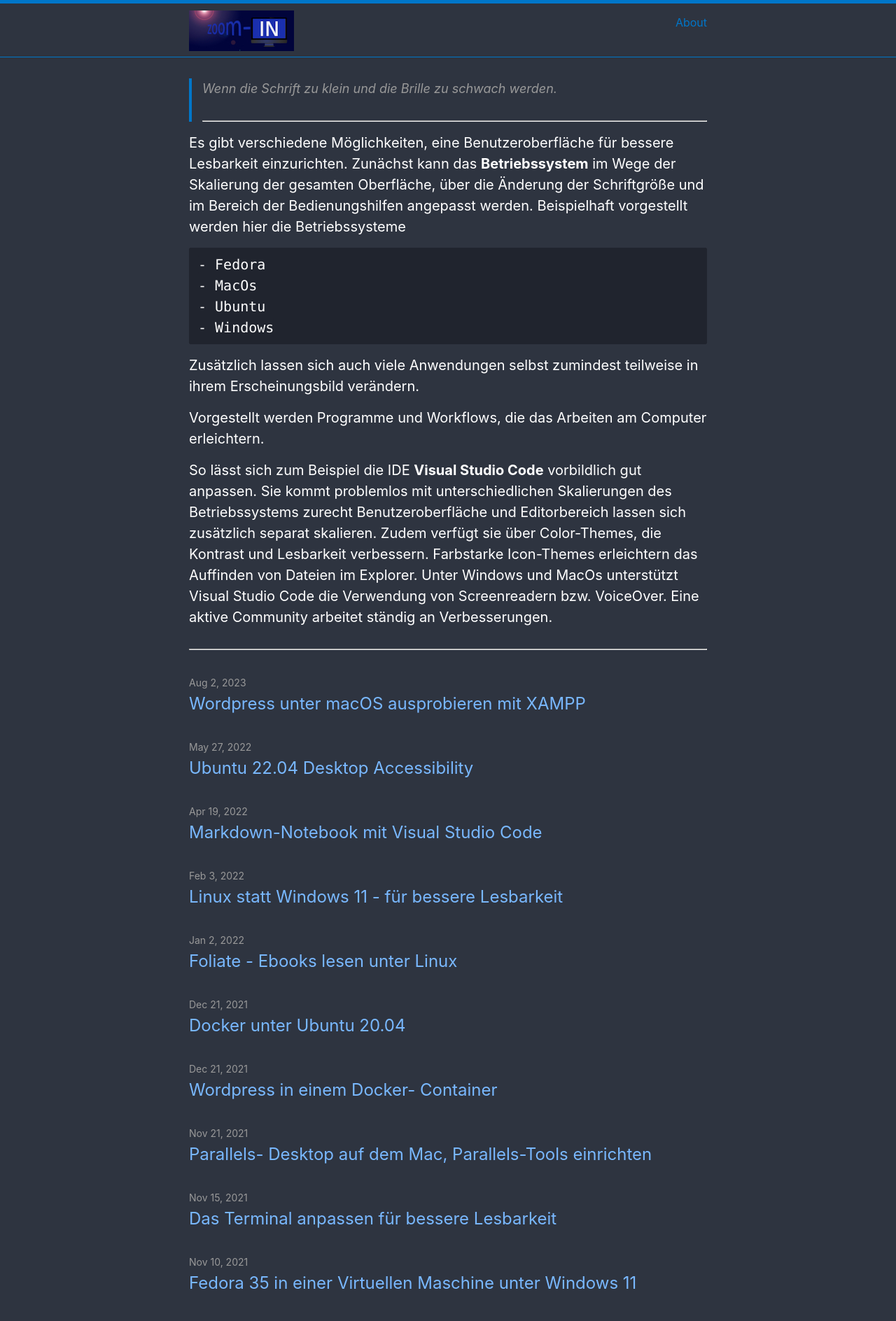
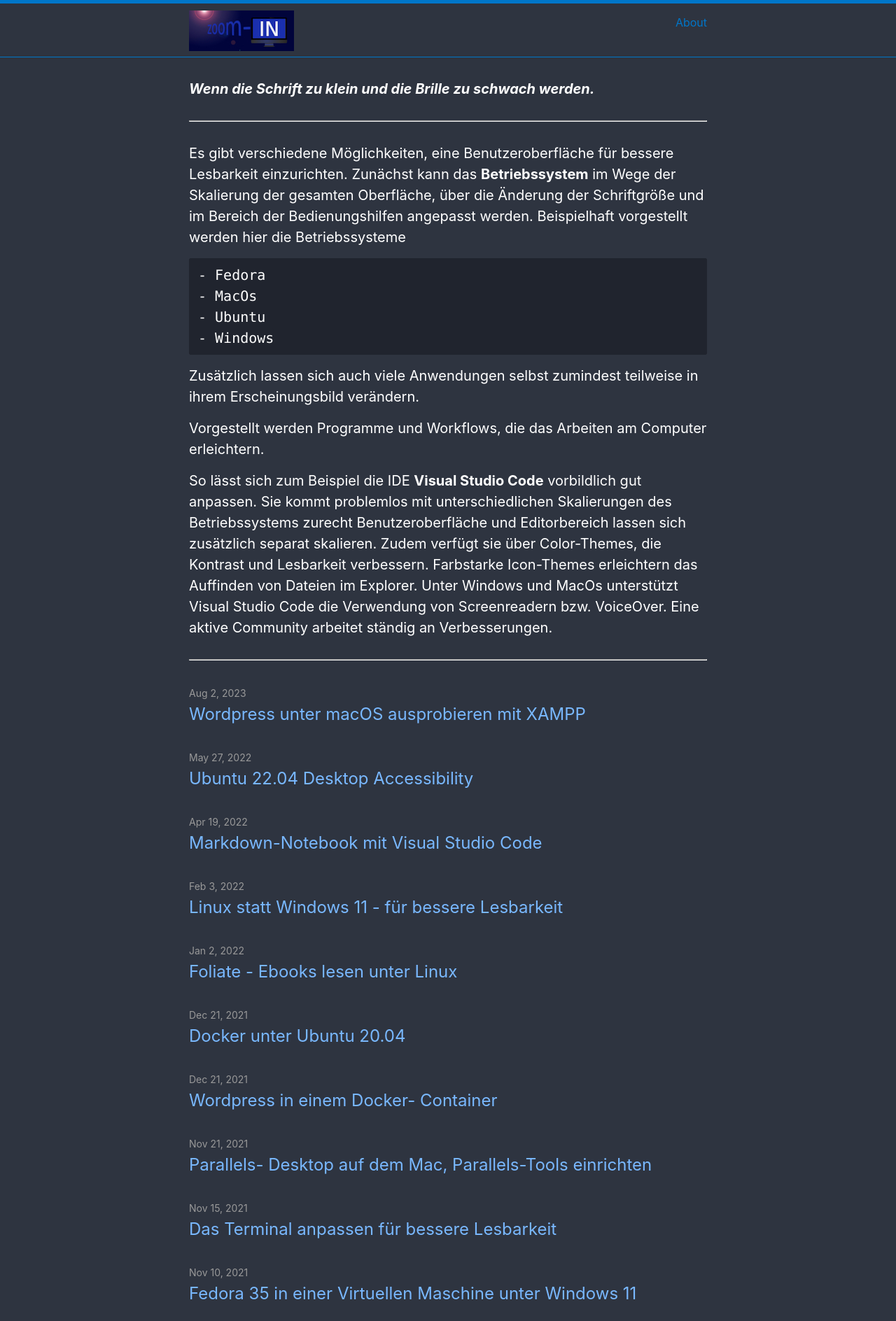
Before and after one commit to henrietteBaum/henrietteBaum.github.io, a Jekyll site: the page built from index.md, in a window 1280 px wide. Shown: the top 1888 px of the page at 70% size. Built offline with Jekyll 4.4.1, drawn with Linux system fonts in a browser that asks for light colours.

```diff
--- a/index.md
+++ b/index.md
@@ -9,9 +9,9 @@ layout: home
 ---
 
 
->
->Wenn die Schrift zu klein und die Brille zu schwach werden.
->
+
+***Wenn die Schrift zu klein und die Brille zu schwach werden.***
+
 ___
 
 Es gibt verschiedene Möglichkeiten, eine Benutzeroberfläche für bessere Lesbarkeit einzurichten. Zunächst kann das **Betriebssystem** im Wege der Skalierung der gesamten Oberfläche, über die Änderung der Schriftgröße und im Bereich der Bedienungshilfen angepasst werden. Beispielhaft vorgestellt werden hier die Betriebssysteme
```
